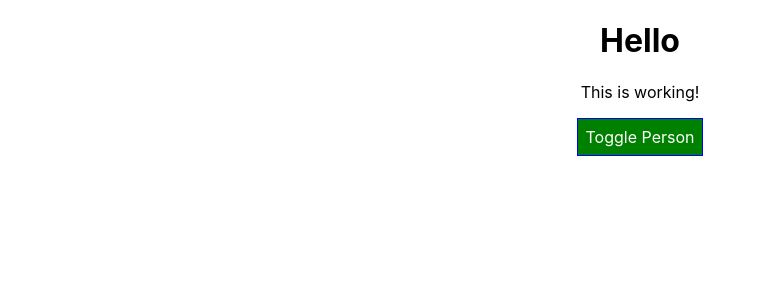
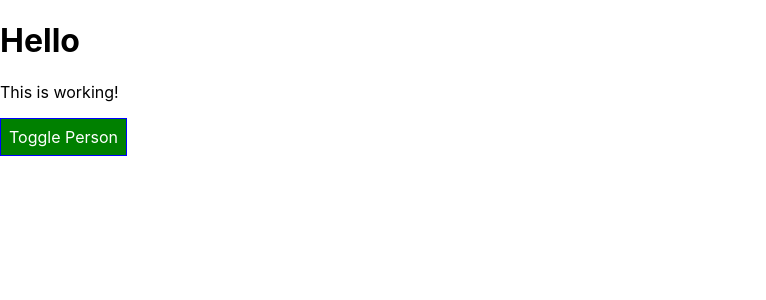
Before and after one commit to xthecapx/react, a React app: page / in a window 1280 px wide. Shown: the top 300 px of the page, without its empty margins (0-766 px from the left). Built offline with nearby package versions, Linux system fonts and the light colour scheme.

Commit message:
Refactor to use css modules

```diff
--- a/src/App.js
+++ b/src/App.js
@@ -1,7 +1,8 @@
 import React, { Component } from 'react';
-import './App.css';
+import classes from './App.css';
 import Person from './Person/Person';
 
+// https://github.com/css-modules/css-modules
 class App extends Component {
   state = {
     persons: [
@@ -96,20 +97,20 @@
     }
 
     // Dynamic classes
-    const classes = [];
+    const assignedClasses = [];
 
     if (this.state.persons.length <= 2) {
-      classes.push('red');
+      assignedClasses.push(classes.red);
     }
 
     if (this.state.persons.length <= 1) {
-      classes.push('bold');
+      assignedClasses.push(classes.bold);
     }
 
     return (
-      <div className='App'>
+      <div className={classes.App}>
         <h1>Hello</h1>
-        <p className={classes.join(' ')}> This is working!</p>
+        <p className={assignedClasses.join(' ')}> This is working!</p>
         {/** slow code */}
         <button style={style} onClick={this.togglePersonsHandler}>
           Toggle Person
--- a/src/Person/Person.js
+++ b/src/Person/Person.js
@@ -1,10 +1,10 @@
 import React from 'react';
 // Webpack handle this import
-import './Person.css';
+import classes from './Person.css';
 
 function Person(props) {
   return (
-    <div className='Person' style={style}>
+    <div className={classes.Person}>
       <p onClick={props.click}>
         I'm {props.name} and I am {props.age} years old!
       </p>
```
